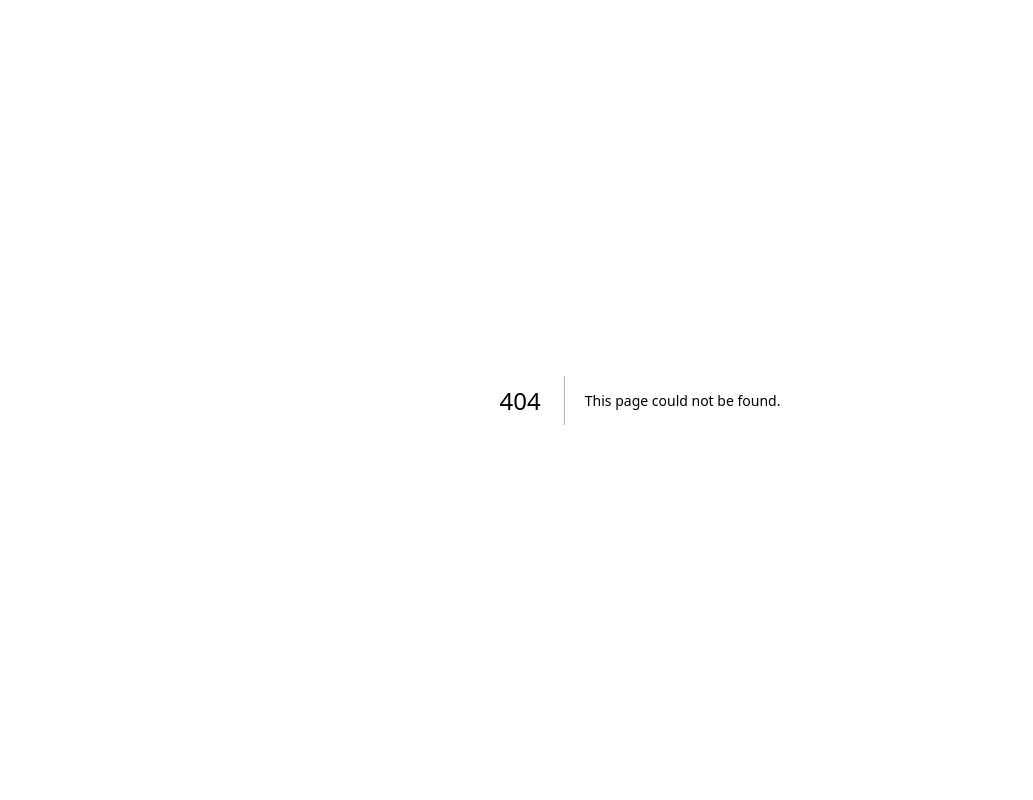
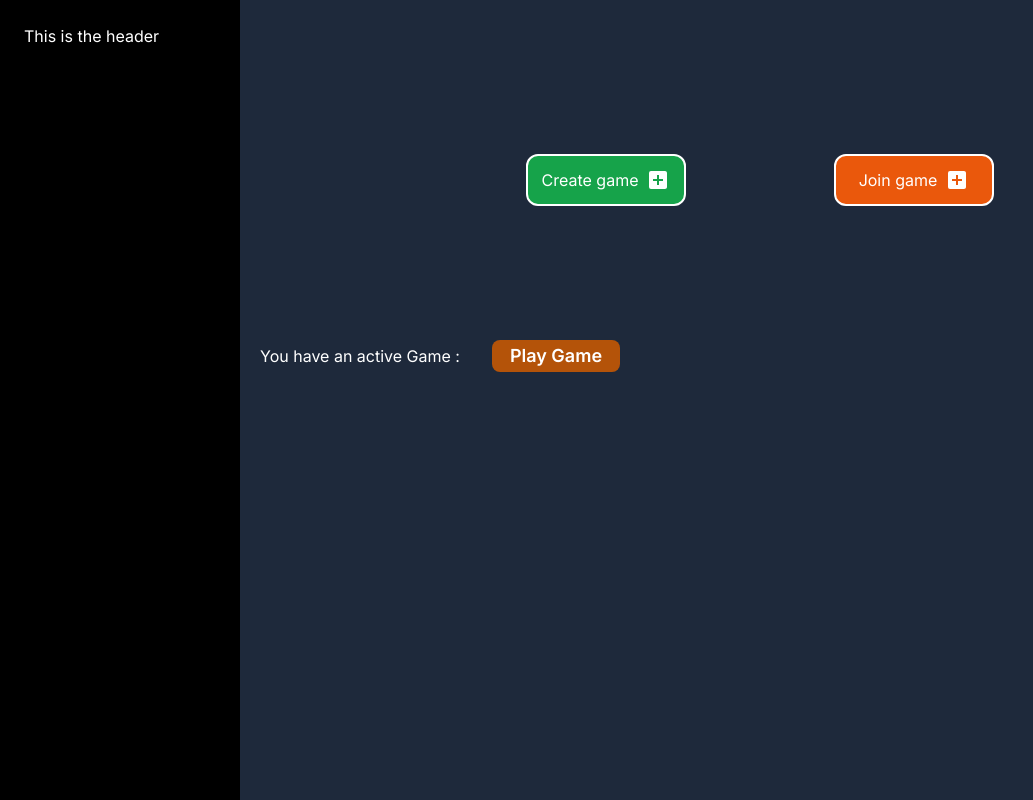
Before and after one commit to ayowayne123/mafia, a Next.js app: page /start in a window 1280 px wide. Before the commit this address had no page. Shown: the whole page, without its empty margins (0-1033 px from the left). Built offline with nearby package versions, Linux system fonts and the light colour scheme.

Commit message:
added ability to create games

```diff
--- a/src/app/(main)/NavButtons/activeGame.jsx
+++ b/src/app/(main)/NavButtons/activeGame.jsx
@@ -5,7 +5,7 @@ import { MdAddBox } from "react-icons/md";
 function Active({ user }) {
   return (
     <div>
-      <button className="flex flex-row gap-2  items-center w-full mx-4 p-3 border-2 border-white rounded-xl">
+      <button className="flex flex-row gap-2  items-center w-20 mx-4 p-3 border-2 border-white rounded-xl">
         <span>Active game</span>
         <span>
           <MdAddBox />
--- a/src/app/(main)/NavButtons/createGame.jsx
+++ b/src/app/(main)/NavButtons/createGame.jsx
@@ -1,42 +1,126 @@
 "use client";
 import { useState } from "react";
 import { MdAddBox } from "react-icons/md";
+import { toast, Toaster } from "react-hot-toast";
 
-function Create({ user }) {
+// Generate a random alphanumeric code
+function generateCode() {
+  const charset = "ABCDEFGHIJKLMNOPQRSTUVWXYZ0123456789";
+  let code = "";
+  for (let i = 0; i < 6; i++) {
+    const randomIndex = Math.floor(Math.random() * charset.length);
+    code += charset[randomIndex];
+  }
+  console.log(code);
+  return code;
+}
+
+//Check if the code is unique among existing IDs
+
+function isCodeUnique(code, existingUniqueIds) {
+  return !existingUniqueIds.includes(code);
+}
+
+// Generate a unique 6-digit alphanumeric code
+function generateUniqueCode(existingUniqueIds) {
+  let code;
+  do {
+    code = generateCode(6);
+  } while (!isCodeUnique(code, existingUniqueIds));
+  return code;
+}
+
+// Example usage
+
+function Create({ username, gameExist }) {
+  const [ids, setIds] = useState([]);
+  const [isModerator, setIsModerator] = useState(false);
+  const [started, setStarted] = useState("");
+
   const handleCreateGame = () => {
-    handleCreateApi(user.username);
+    if (isModerator) {
+      setStarted("moderator");
+    } else if (!isModerator) {
+      setStarted("awaiting");
+    }
+    fetchActiveGames();
+    const existingUniqueIds = ids.map((item) => item.unique_id);
+    const unique_code = generateUniqueCode(existingUniqueIds);
+
+    gameExist &&
+      toast(
+        (t) => (
+          <span className="h-full flex flex-row">
+            Cannot Create game when already playing a game
+            <button
+              className="text-red-600 font-semibold"
+              onClick={() => toast.dismiss(t.id)}
+            >
+              Dismiss
+            </button>
+          </span>
+        ),
+        {
+          icon: "❌",
+          style: {
+            borderRadius: "10px",
+            background: "#333",
+            color: "#fff",
+          },
+        }
+      );
+    !gameExist && handleCreateApi(username, started, unique_code);
+    console.log(gameExist);
   };
-  console.log(user);
-  const handleCreateApi = async (username) => {
+
+  const handleCreateApi = async (username, started, unique_code) => {
+    console.log(username);
+
     try {
       const response = await fetch("/api/create-game", {
         method: "POST",
         headers: {
           "Content-Type": "application/json",
         },
-        body: JSON.stringify({ username }),
+        body: JSON.stringify({ username, started, unique_code }),
       });
 
       if (response.ok) {
-        setMessage("Game Succefully Created");
+        toast.success("Game Succefully Created");
         console.log(response);
       } else {
         const data = await response.json();
-        setMessage(data.error);
+        toast.error(data.error);
       }
     } catch (error) {
-      setMessage("An error occurred.");
+      toast.error("An error occurred.");
+    }
+  };
+
+  const fetchActiveGames = async () => {
+    try {
+      const response = await fetch(`/api/fetch-id`);
+      const data = await response.json();
+
+      if (response.ok) {
+        setIds(data.allIds);
+      } else {
+        setError(data.error);
+      }
+    } catch (error) {
+      setError("An error occurred: " + error.message);
     }
   };
 
   return (
     <div>
+      <Toaster />
       <button
         onClick={handleCreateGame}
-        className="flex flex-row gap-2  items-center w-full mx-4 p-3 border-2 border-white rounded-xl"
+        className="flex flex-row gap-2 bg-green-600 hover:bg-cyan-500 justify-center w-40 mx-4 p-3 items-center border-2 border-white rounded-xl"
       >
         <span>Create game</span>
-        <span>
+        <span className="text-2xl">
           <MdAddBox />
         </span>
       </button>
--- a/src/app/(main)/NavButtons/joinGame.jsx
+++ b/src/app/(main)/NavButtons/joinGame.jsx
@@ -1,16 +1,47 @@
 "use client";
 import React from "react";
 import { MdAddBox } from "react-icons/md";
+import { toast, Toaster } from "react-hot-toast";
 
-function Join() {
+function Join({ gameExist }) {
+  const joinGame = (e) => {
+    e.preventDefault();
+    gameExist &&
+      toast(
+        (t) => (
+          <span className="h-full flex flex-row">
+            Cannot join game, Already in another game
+            <button
+              className="text-red-600 font-semibold"
+              onClick={() => toast.dismiss(t.id)}
+            >
+              Dismiss
+            </button>
+          </span>
+        ),
+        {
+          icon: "❌",
+          style: {
+            borderRadius: "10px",
+            background: "#333",
+            color: "#fff",
+          },
+        }
+      );
+    !gameExist && toast("check this");
+  };
   return (
     <div>
-      <div className="flex flex-row gap-2  items-center w-full mx-4 p-3 border-2 border-white rounded-xl">
+      <Toaster />
+      <button
+        onClick={joinGame}
+        className="flex flex-row gap-2 bg-orange-600 hover:bg-violet-500 justify-center w-40 mx-4 p-3 items-center border-2 border-white rounded-xl"
+      >
         <span>Join game</span>
-        <span>
+        <span className="text-2xl">
           <MdAddBox />
         </span>
-      </div>
+      </button>
     </div>
   );
 }
--- a/src/app/(main)/sideNav.jsx
+++ b/src/app/(main)/sideNav.jsx
@@ -8,8 +8,8 @@ function SideNav({ username }) {
     <div className="w-full h-full text-white p-6 bg-black">
       This is the header {username?.username}
       <div className="flex flex-col gap-4">
-        <Create user={username} />
-        <Join />
+        {/* <Create user={username} />
+        <Join /> */}
       </div>
     </div>
   );
--- /dev/null
+++ b/src/app/(main)/start/page.js
@@ -0,0 +1,65 @@
+"use client";
+import React, { useState, useEffect } from "react";
+import Link from "next/link";
+import Create from "../NavButtons/createGame";
+import Join from "../NavButtons/joinGame";
+import { useUser } from "../../../context/userContext";
+
+function Page() {
+  const { user } = useUser();
+  const [activeGames, setActiveGames] = useState([]);
+  const [gameExist, setGameExist] = useState(false);
+
+  useEffect(() => {
+    // Define an async function to fetch active games
+    async function fetchActiveGames() {
+      try {
+        const response = await fetch(
+          `/api/active-games?userId=${user?.user_id}`
+        );
+        const data = await response.json();
+
+        if (response.ok) {
+          setActiveGames(data.games);
+        } else {
+          setError(data.error);
+        }
+      } catch (error) {
+        setError("An error occurred: " + error.message);
+      }
+    }
+    // Call the fetchActiveGames function when the component mounts
+
+    if (user?.user_id && activeGames?.length === 0) {
+      fetchActiveGames();
+    }
+  }, [user?.user_id, activeGames]);
+  useEffect(() => {
+    if (activeGames?.length !== 0) {
+      setGameExist(true);
+      console.log(activeGames, "herre");
+    }
+    activeGames && setGameExist(true);
+  }, []);
+  return (
+    <div className="text-white h-full w-full p-5">
+      <div className="w-[500px] h-80 flex flex-row justify-between items-center mx-auto">
+        <Create gameExist={gameExist} username={user?.username} />
+        <Join gameExist={gameExist} />
+      </div>
+      {activeGames && (
+        <div className="flex flex-row gap-8 items-center">
+          <span> You have an active Game :</span>
+          <Link
+            href="/games"
+            className="w-32 h-8 text-lg font-semibold flex items-center justify-center rounded-lg bg-amber-700"
+          >
+            Play Game
+          </Link>
+        </div>
+      )}
+    </div>
+  );
+}
+
+export default Page;
--- a/src/app/api/create-game/route.js
+++ b/src/app/api/create-game/route.js
@@ -3,24 +3,20 @@ import { NextResponse } from "next/server";
 
 export async function POST(request) {
   const body = await request.json();
-  const { username } = body;
+  const { username, unique_code, started } = body;
 
   try {
     if (!username) {
       throw new Error("Username is required");
     }
 
-    // Assuming you have a logic to generate a unique game ID
-    const uniqueGameId = 15885;
-
-    // Insert game data into the games table
     await sql`
         INSERT INTO games (host_user_id, unique_id)
-        VALUES ((SELECT user_id FROM users WHERE username = ${username}), ${uniqueGameId});
+        VALUES ((SELECT user_id FROM users WHERE username = ${username}), ${unique_code});
       `;
     await sql`
-        INSERT INTO players (game_id, user_id, role, is_alive, is_host)
-        VALUES (${uniqueGameId}, (SELECT user_id FROM users WHERE username = ${username}), 'civillian', TRUE, TRUE);
+        INSERT INTO players (game_id, user_id, role, is_alive, is_host,started)
+        VALUES (${unique_code}, (SELECT user_id FROM users WHERE username = ${username}), 'civillian', TRUE, TRUE,${started});
       `;
 
     return NextResponse.json(
--- /dev/null
+++ b/src/app/api/fetch-id/route.js
@@ -0,0 +1,16 @@
+import { sql } from "@vercel/postgres";
+import { NextResponse } from "next/server";
+
+export async function GET(request) {
+  try {
+    const Ids = await sql`
+    SELECT unique_id FROM games
+    `;
+
+    const allIds = Ids.rows;
+
+    return NextResponse.json({ allIds }, { status: 200 });
+  } catch (error) {
+    return NextResponse.json({ error: error.message }, { status: 500 });
+  }
+}
--- a/src/app/page.js
+++ b/src/app/page.js
@@ -20,7 +20,7 @@ export default function Home() {
   useEffect(() => {
     // Check if the user is logged in and, if so, navigate to the games page
     if (user) {
-      router.push("/games");
+      router.push("/start");
     } else {
       // Set loading to false when user data has been fetched
       setIsLoading(false);
```
Also changed, not shown: src/app/api/join-game/route.js (added).
